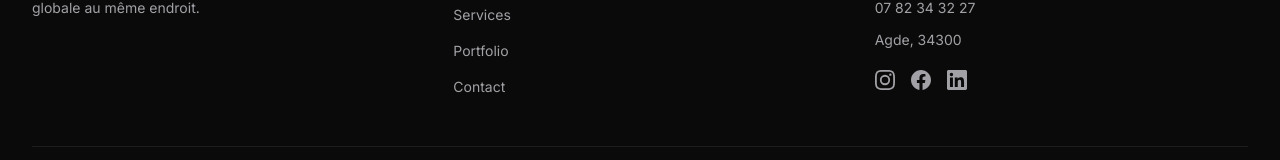
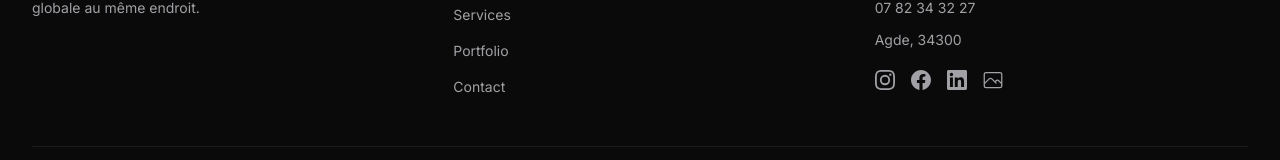
Before and after one commit to BenjaminSanchezPaper34/paper34, a Next.js app: page / in a window 1280 px wide. Shown: the part 3928-4088 px from the top of the page. Built offline with nearby package versions, Linux system fonts and the light colour scheme.

Commit message:
Footer : ajout lien Pixieset à côté des réseaux sociaux
Co-Authored-By: Claude Opus 4.6 (1M context) <noreply@anthropic.com>

```diff
--- a/src/components/layout/Footer.tsx
+++ b/src/components/layout/Footer.tsx
@@ -103,6 +103,17 @@ export default function Footer() {
                     <path d="M20.447 20.452h-3.554v-5.569c0-1.328-.027-3.037-1.852-3.037-1.853 0-2.136 1.445-2.136 2.939v5.667H9.351V9h3.414v1.561h.046c.477-.9 1.637-1.85 3.37-1.85 3.601 0 4.267 2.37 4.267 5.455v6.286zM5.337 7.433a2.062 2.062 0 01-2.063-2.065 2.064 2.064 0 112.063 2.065zm1.782 13.019H3.555V9h3.564v11.452zM22.225 0H1.771C.792 0 0 .774 0 1.729v20.542C0 23.227.792 24 1.771 24h20.451C23.2 24 24 23.227 24 22.271V1.729C24 .774 23.2 0 22.222 0h.003z" />
                   </svg>
                 </a>
+                <a
+                  href={CONTACT_INFO.portfolio}
+                  target="_blank"
+                  rel="noopener noreferrer"
+                  className="hover:text-accent transition-colors"
+                  aria-label="Portfolio Pixieset"
+                >
+                  <svg className="w-5 h-5" fill="none" viewBox="0 0 24 24" stroke="currentColor" strokeWidth={1.5}>
+                    <path strokeLinecap="round" strokeLinejoin="round" d="M2.25 15.75l5.159-5.159a2.25 2.25 0 013.182 0l5.159 5.159m-1.5-1.5l1.409-1.409a2.25 2.25 0 013.182 0l2.909 2.909M3.75 21h16.5A2.25 2.25 0 0022.5 18.75V5.25A2.25 2.25 0 0020.25 3H3.75A2.25 2.25 0 001.5 5.25v13.5A2.25 2.25 0 003.75 21z" />
+                  </svg>
+                </a>
               </li>
             </ul>
           </div>
```
